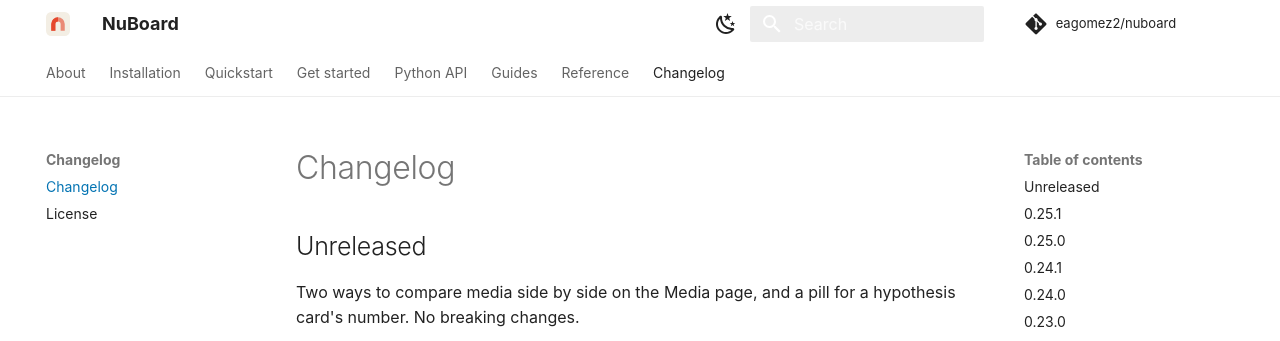
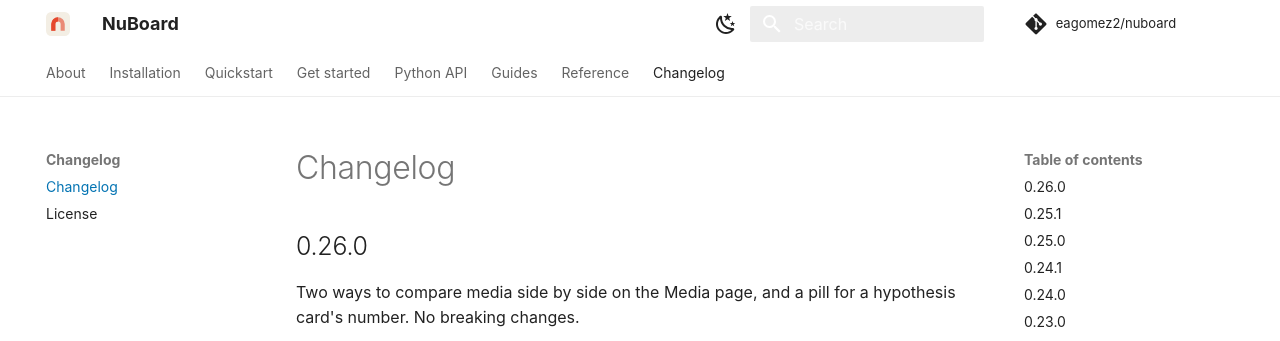
Before and after one commit to eagomez2/nuboard, an MkDocs documentation site: the page built from docs/changelog.md, in a window 1280 px wide and 900 px high. Shown: the top 341 px of the window. Built offline with MkDocs 1.6.1 and Material for MkDocs 9.7.7, drawn with Linux system fonts in a browser that asks for light colours; comment, search, counter and statistics services are not loaded.

Commit message:
Release 0.26.0

````diff
--- a/docs/changelog.md
+++ b/docs/changelog.md
@@ -1,6 +1,6 @@
 # Changelog
 
-## Unreleased
+## 0.26.0
 
 Two ways to compare media side by side on the Media page, and a pill for a
 hypothesis card's number. No breaking changes.
--- a/docs/installation.md
+++ b/docs/installation.md
@@ -108,9 +108,9 @@
 
 ```console
 $ nuboard version
-nuboard 0.25.1
+nuboard 0.26.0
 $ python -c "import nuboard; print(nuboard.__version__)"
-0.25.1
+0.26.0
 ```
 
 Next, the [Quickstart](quickstart.md) runs the demo and logs a first run.
--- a/pyproject.toml
+++ b/pyproject.toml
@@ -1,6 +1,6 @@
 [project]
 name = "nuboard"
-version = "0.25.1"
+version = "0.26.0"
 description = "A fast, local, folder-based experiment tracker and viewer for ML training."
 readme = "README.md"
 requires-python = ">=3.10"
````
Also changed, not shown: 2 other files.
